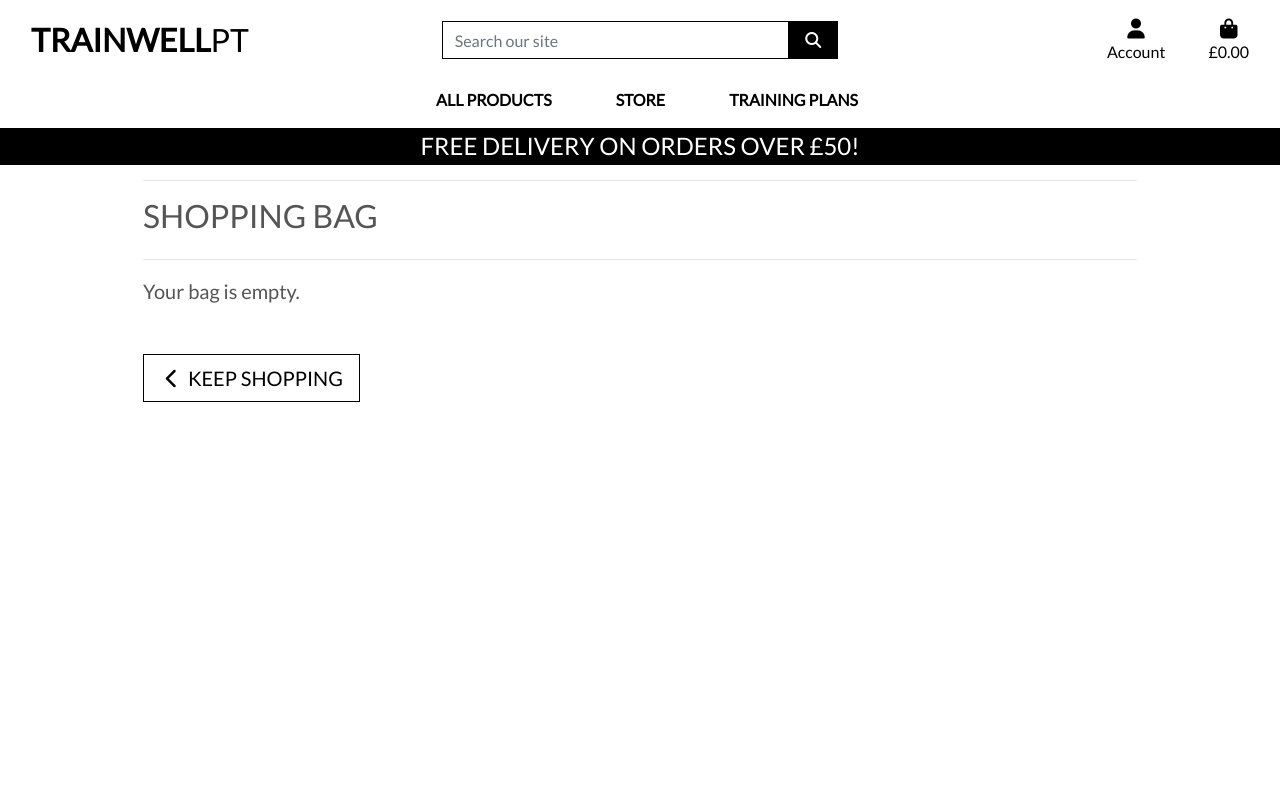
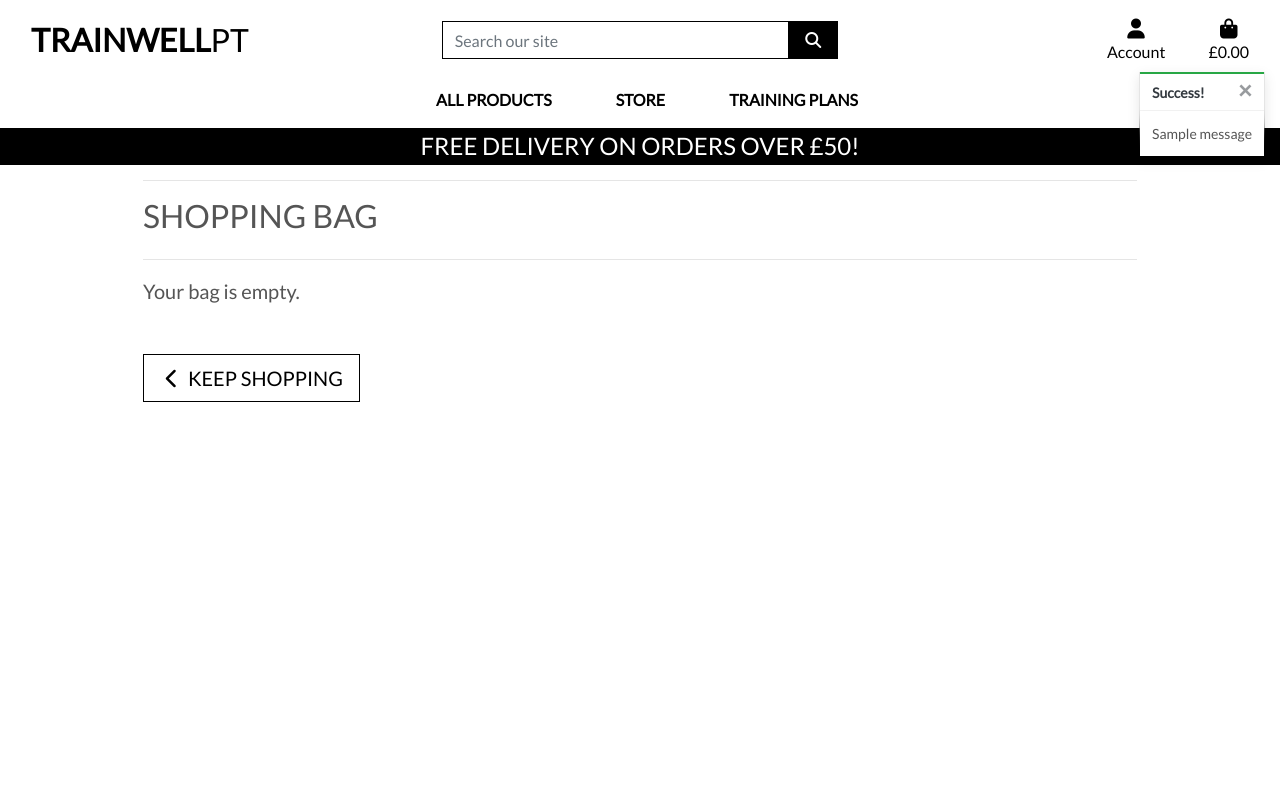
Before and after one commit to AaronHughes424/TrainWellPT, a Django app: page /bag/ in a window 1280 px wide. Run offline with Django 3.2, Linux system fonts and the light colour scheme; tables that the repository leaves empty hold one stand-in row (values such as "Sample post"); one stand-in notice (Sample message) is shown; parts of the project's set-up code (start-up, migrations or seed data) failed here and were passed over; some libraries are stand-ins or nearby versions.

Commit message:
added toasts

```diff
--- a/bag/views.py
+++ b/bag/views.py
@@ -1,4 +1,6 @@
 from django.shortcuts import render, redirect, reverse, HttpResponse
+from django.contrib import messages
+from products.models import Product
 
 # Create your views here.
 
@@ -10,6 +12,7 @@ def view_bag(request):
 def add_to_bag(request, item_id):
     """ Add a quantity of the specified product to the shopping bag """
 
+    product = Product.objects.get(pk=item_id)
     quantity = int(request.POST.get('quantity'))
     redirect_url = request.POST.get('redirect_url')
     size = None
@@ -30,6 +33,7 @@ def add_to_bag(request, item_id):
             bag[item_id] += quantity
         else:
             bag[item_id] = quantity
+            messages.success(request, f'Added {product.name} to your bag')
 
     request.session['bag'] = bag
     return redirect(redirect_url)
--- a/static/css/base.css
+++ b/static/css/base.css
@@ -141,6 +141,23 @@ a.category-badge > span.badge:hover {
     }
 }
 
+/* ------------------------------- bootstrap toasts */
+
+.message-container {
+    position: fixed;
+    top: 72px;
+    right: 15px;
+    z-index: 99999999999;
+}
+
+.custom-toast {
+    overflow: visible;
+}
+
+.toast-capper {
+    height: 2px;
+}
+
 /* pad the top a bit when navbar is collapsed on mobile */
 @media (max-width: 991px) {
     .header-container {
--- a/templates/base.html
+++ b/templates/base.html
@@ -113,7 +113,21 @@
     </header>
 
     {% if messages %}
-        <div class="message-container"></div>
+        <div class="message-container">
+            {% for message in messages %}
+                {% with message.level as level %}
+                    {% if level == 40 %}
+                        {% include 'includes/toasts/toast_error.html' %}
+                    {% elif level == 30 %}
+                        {% include 'includes/toasts/toast_warning.html' %}
+                    {% elif level == 25 %}
+                        {% include 'includes/toasts/toast_success.html' %}
+                    {% else %}
+                        {% include 'includes/toasts/toast_info.html' %}
+                    {% endif %}
+                {% endwith %}
+            {% endfor %}
+        </div>
     {% endif %}
 
     {% block page_header %}
@@ -123,6 +137,9 @@
     {% endblock %}
 
     {% block postloadjs %}
+    <script type="text/javascript">
+        $('.toast').toast('show');
+    </script>
     {% endblock %}
 
 
--- /dev/null
+++ b/templates/includes/toasts/toast_success.html
@@ -0,0 +1,13 @@
+<div class="toast custom-toast rounded-0 border-top-0" data-autohide="false">
+    <div class="arrow-up arrow-success"></div>
+    <div class="w-100 toast-capper bg-success"></div>
+    <div class="toast-header bg-white text-dark">
+        <strong class="mr-auto">Success!</strong>
+        <button type="button" class="ml-2 mb-1 close text-dark" data-dismiss="toast" aria-label="Close">
+            <span aria-hidden="true">&times;</span>
+        </button>
+    </div>
+    <div class="toast-body bg-white">
+        {{ message }}
+    </div>
+</div>
--- a/trainwellpt/settings.py
+++ b/trainwellpt/settings.py
@@ -78,6 +78,8 @@ TEMPLATES = [
         },
     },
 ]
+
+MESSAGE_STOREAGE = 'django.contrib.messages.storage.session.SessionStorage'
 
 AUTHENTICATION_BACKENDS = [
     # Needed to login by username in Django admin, regardless of `allauth`
```
Also changed, not shown: templates/includes/toasts/toast_error.html (added, +13 -0 lines), templates/includes/toasts/toast_info.html (added, +13 -0 lines), templates/includes/toasts/toast_warning.html (added).
